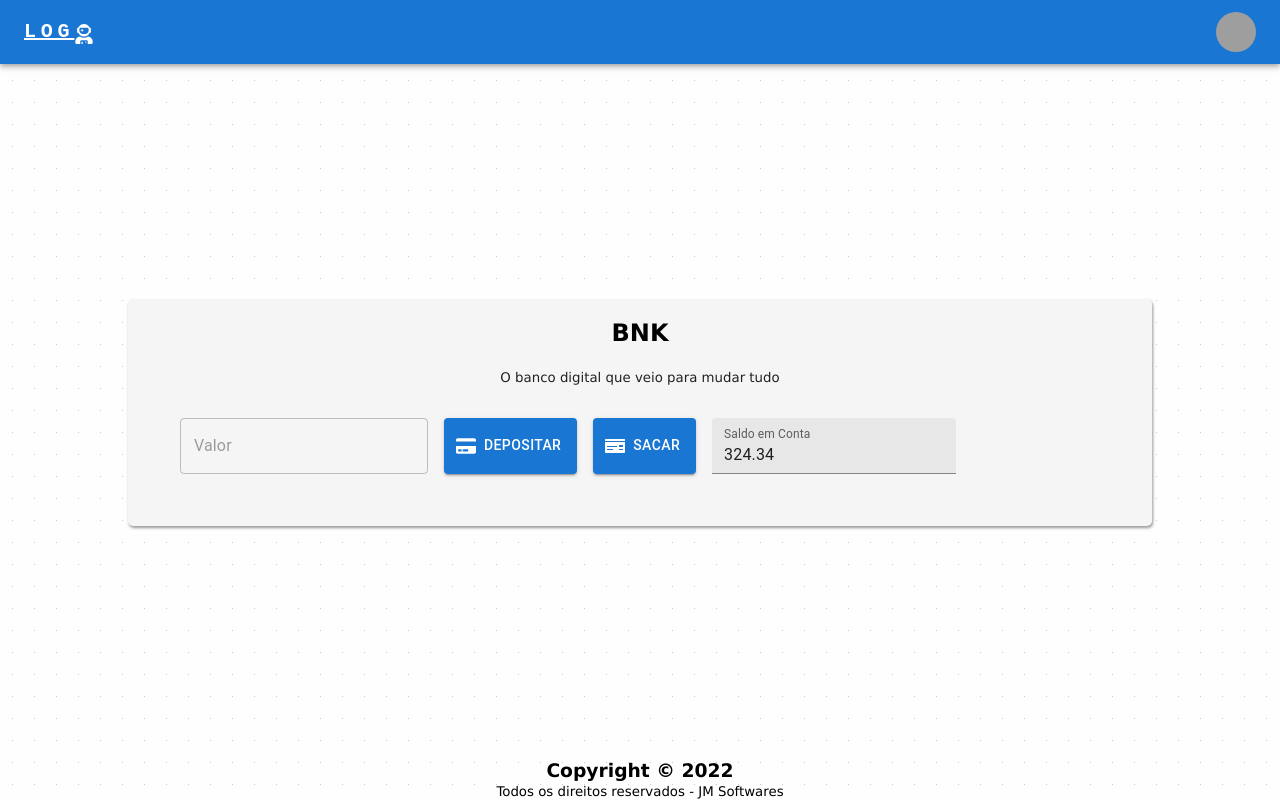
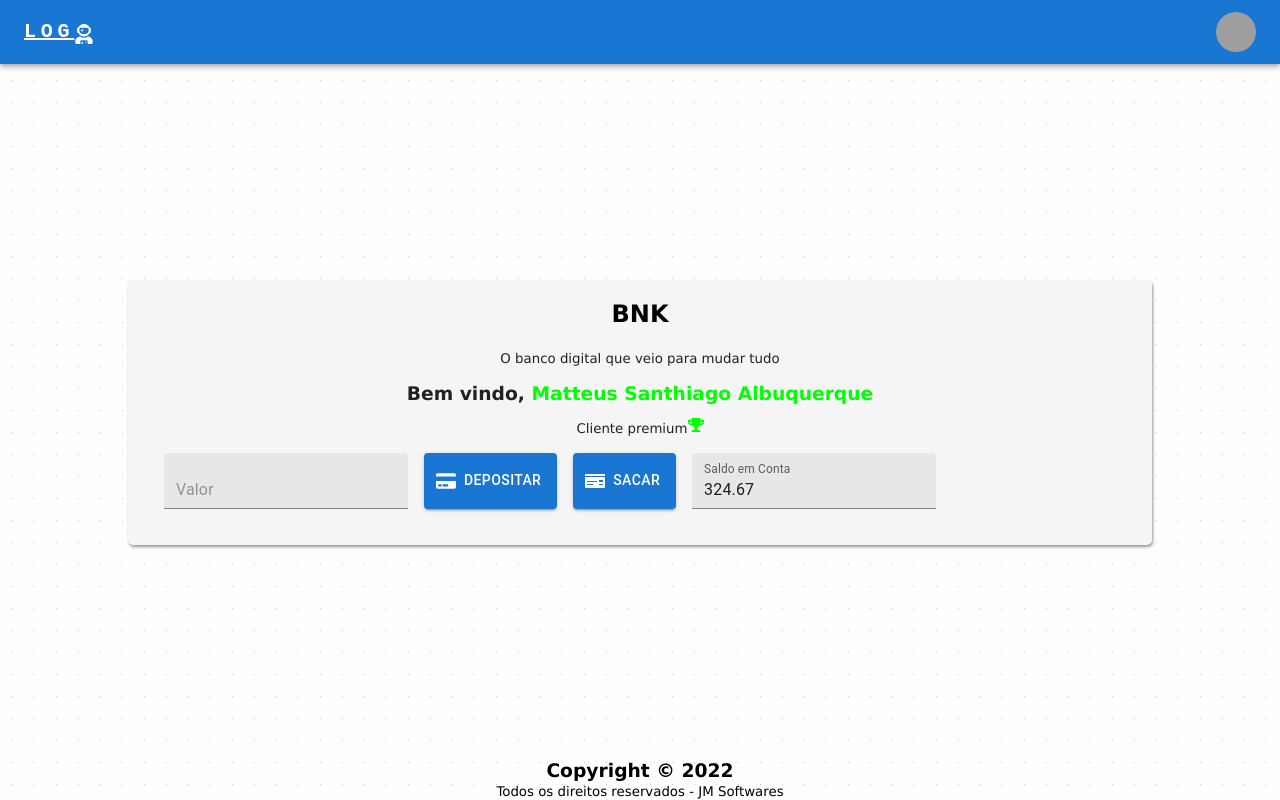
Before and after one commit to jrmsjorgesilva/Curso-react-Joao-Ribeiro, a React (Create React App) app: page /bankaccount in a window 1280 px wide. Built offline with nearby package versions, Linux system fonts and the light colour scheme; grey boxes are pictures that could not be loaded.

Commit message:
integração redux para componente da BankAccount

```diff
--- a/src/componentes/BankAccount.js
+++ b/src/componentes/BankAccount.js
@@ -1,17 +1,18 @@
 import React, { useState } from 'react';
 import { useSelector, useDispatch } from 'react-redux';
 import { TextField, Button, Stack } from '@mui/material'
-import { FaCreditCard, FaMoneyCheck } from 'react-icons/fa'
+import { FaCreditCard, FaMoneyCheck, FaTrophy, FaUser, FaPass } from 'react-icons/fa'
 import { depositAction, withdrawAction } from './Redux/Actions/BankAccountActions';
 
 const BankAccount = () => {
 
-    const account = useSelector(state => state.BankAccountReducer.account);
+    // seta account com dados do reducers conta bancaria
+    const account = useSelector(state => state.BankAccountReducer);
 
-    console.log(account, account.saldo);
-
+    // seta dispatch
     const dispatch = useDispatch();
 
+    // seta value para manter o valor da conta pelo campo input
     const [value, setValue] = useState(() => 0);
 
     return(
@@ -20,13 +21,24 @@ const BankAccount = () => {
             <p>
                 <small className='m-3'>O banco digital que veio para mudar tudo</small>
             </p>
-            <Stack direction='row' width='100%' spacing={2} margin={4}>
+            <Stack direction='column' spacing={1} margin={2}>
+                <h3>Bem vindo, <span className='app__highlight'>{account.name} {account.lastName}</span></h3>
+                <p>
+                    <small>Cliente {account.typeAccount}</small>
+                    {
+                        account.typeAccount === 'premium'
+                        ? (<FaTrophy style={{ color: 'lime', marginTop: '5px' }} />)
+                        : (<FaUser style={{ color: 'lime', marginTop: '15px' }} />)
+                    }
+                </p>
+            </Stack>
+            <Stack direction='row' width='100%' spacing={2} margin={2}>
                 <TextField
                     type='number'
-                    id='outlined-basic'
+                    variant='filled'
                     placeholder='Valor'
                     className='app__input'
-                    onChange={(e) => setValue(e.target.value)}
+                    onChange={(e) => setValue(parseInt(e.target.value))}
                 />
                 <Button
                     variant='contained'
--- a/src/componentes/Redux/Reducers/BankAccountReducer.js
+++ b/src/componentes/Redux/Reducers/BankAccountReducer.js
@@ -1,28 +1,23 @@
 import { DEPOSIT, WITHDRAW } from '../Actions/BankAccountActions'
 
 const INITIAL_SALDO = {
-    account: {
-        id: 1,
-        name: 'Matteus',
-        lastName: 'Santhiago Albuquerque',
-        saldo: 324.34,
-        typeAccount: 'premium'
-    }
+    saldo: 324.67,
+    id: 1,
+    name: 'Matteus',
+    lastName: 'Santhiago Albuquerque',
+    typeAccount: 'premium',
+    credito: false,
+    débito: true,
+    serasa: false
 }
 
 
 const BankAccountReducer = (state = INITIAL_SALDO, action) => {
     switch(action.type) {
         case DEPOSIT:
-            // return {
-            //     state.account: state + action.payload
-            // }
-            console.log("action.payload", action.payload);
+            return { ...state, saldo: state.saldo + action.payload }
         case WITHDRAW:
-            return {
-                ...state,
-                saldo: state.saldo - action.payload
-            };
+            return { ...state, saldo: state.saldo - action.payload }
         default:
             return state;
     }
--- a/src/index.css
+++ b/src/index.css
@@ -73,6 +73,12 @@ body {
 .app__input {
   min-width: 200px;
   padding: 10px 15px;
+}
+
+.app__highlight {
+  color: lime;
+  font-weight: bold;
+
 }
 
 .app__container {
```
